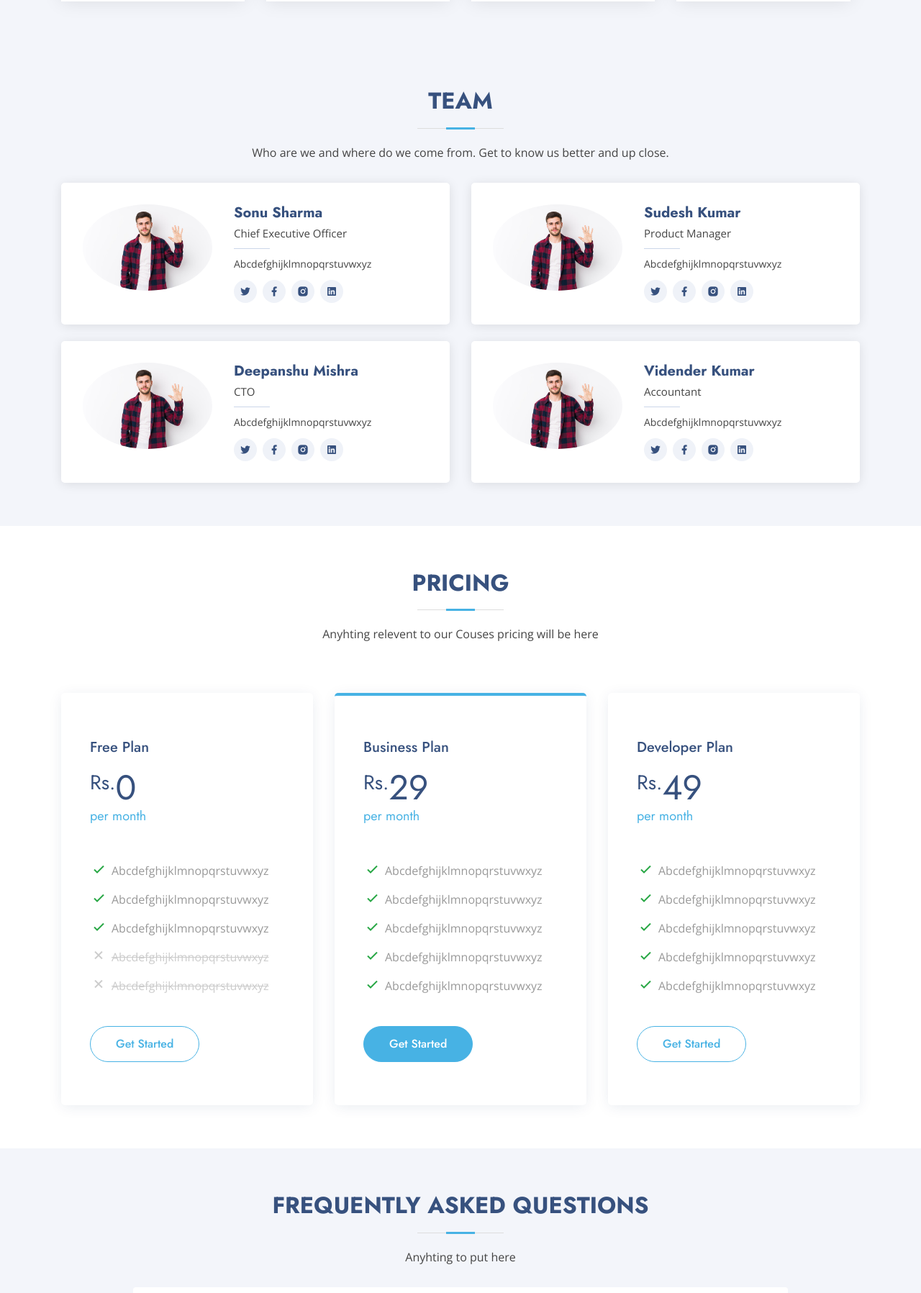
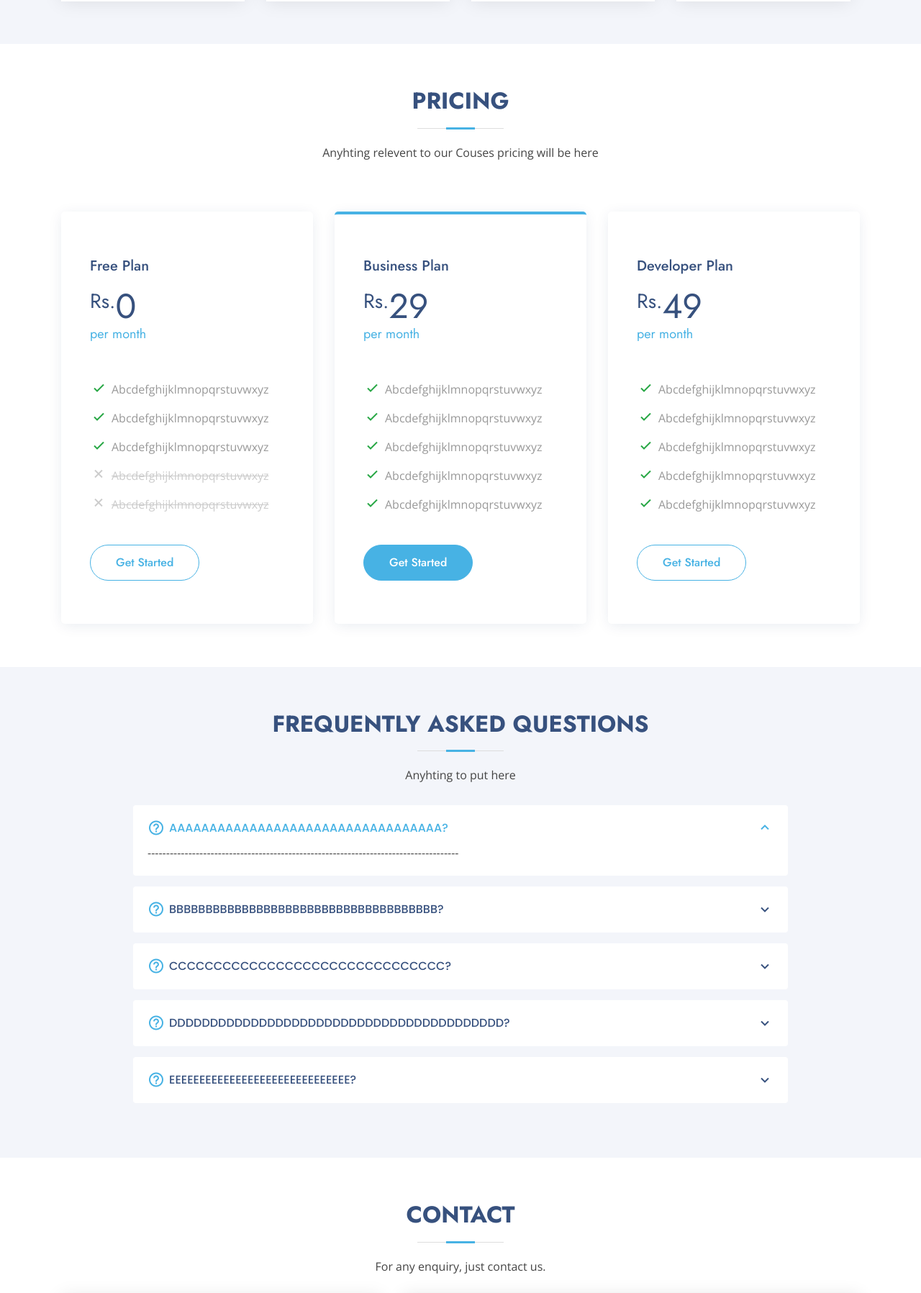
Before and after one commit to itachiuc/techtable_demo, a Flask app: page / in a window 1280 px wide. Shown: the part 2863-4660 px from the top of the page at 72% size. Run offline with Flask 2, Linux system fonts and the light colour scheme; some libraries are stand-ins or nearby versions.

Commit message:
Update index.html

```diff
--- a/templates/index.html
+++ b/templates/index.html
@@ -301,88 +301,7 @@
     </section>
 
 
-    <section id="team" class="team section-bg">
-      <div class="container" data-aos="fade-up">
 
-        <div class="section-title">
-          <h2>Team</h2>
-          <p>Who are we and where do we come from. Get to know us better and up close.</p>
-        </div>
-
-        <div class="row">
-
-          <div class="col-lg-6">
-            <div class="member d-flex align-items-start" data-aos="zoom-in" data-aos-delay="100">
-              <div class="pic"><img src="{{ url_for('static',filename='assets/img/team/people-1.jpg')}}" class="img-fluid" alt=""></div>
-              <div class="member-info">
-                <h4>Sonu Sharma</h4>
-                <span>Chief Executive Officer</span>
-                <p>Abcdefghijklmnopqrstuvwxyz</p>
-                <div class="social">
-                  <a href=""><i class="ri-twitter-fill"></i></a>
-                  <a href=""><i class="ri-facebook-fill"></i></a>
-                  <a href=""><i class="ri-instagram-fill"></i></a>
-                  <a href=""> <i class="ri-linkedin-box-fill"></i> </a>
-                </div>
-              </div>
-            </div>
-          </div>
-
-          <div class="col-lg-6 mt-4 mt-lg-0">
-            <div class="member d-flex align-items-start" data-aos="zoom-in" data-aos-delay="200">
-              <div class="pic"><img src="{{ url_for('static',filename='assets/img/team/people-1.jpg')}}" class="img-fluid" alt=""></div>
-              <div class="member-info">
-                <h4>Sudesh Kumar</h4>
-                <span>Product Manager</span>
-                <p>Abcdefghijklmnopqrstuvwxyz</p>
-                <div class="social">
-                  <a href=""><i class="ri-twitter-fill"></i></a>
-                  <a href=""><i class="ri-facebook-fill"></i></a>
-                  <a href=""><i class="ri-instagram-fill"></i></a>
-                  <a href=""> <i class="ri-linkedin-box-fill"></i> </a>
-                </div>
-              </div>
-            </div>
-          </div>
-
-          <div class="col-lg-6 mt-4">
-            <div class="member d-flex align-items-start" data-aos="zoom-in" data-aos-delay="300">
-              <div class="pic"><img src="{{ url_for('static',filename='assets/img/team/people-1.jpg')}}" class="img-fluid" alt=""></div>
-              <div class="member-info">
-                <h4>Deepanshu Mishra</h4>
-                <span>CTO</span>
-                <p>Abcdefghijklmnopqrstuvwxyz</p>
-                <div class="social">
-                  <a href=""><i class="ri-twitter-fill"></i></a>
-                  <a href=""><i class="ri-facebook-fill"></i></a>
-                  <a href=""><i class="ri-instagram-fill"></i></a>
-                  <a href=""> <i class="ri-linkedin-box-fill"></i> </a>
-                </div>
-              </div>
-            </div>
-          </div>
-
-          <div class="col-lg-6 mt-4">
-            <div class="member d-flex align-items-start" data-aos="zoom-in" data-aos-delay="400">
-              <div class="pic"><img src="{{ url_for('static',filename='assets/img/team/people-1.jpg')}}" class="img-fluid" alt=""></div>
-              <div class="member-info">
-                <h4>Vidender Kumar</h4>
-                <span>Accountant</span>
-                <p>Abcdefghijklmnopqrstuvwxyz</p>
-                <div class="social">
-                  <a href=""><i class="ri-twitter-fill"></i></a>
-                  <a href=""><i class="ri-facebook-fill"></i></a>
-                  <a href=""><i class="ri-instagram-fill"></i></a>
-                  <a href=""> <i class="ri-linkedin-box-fill"></i> </a>
-                </div>
-              </div>
-            </div>
-          </div>
-
-        </div>
-
-      </div>
-    </section>
 
 
     <section id="pricing" class="pricing">
```
